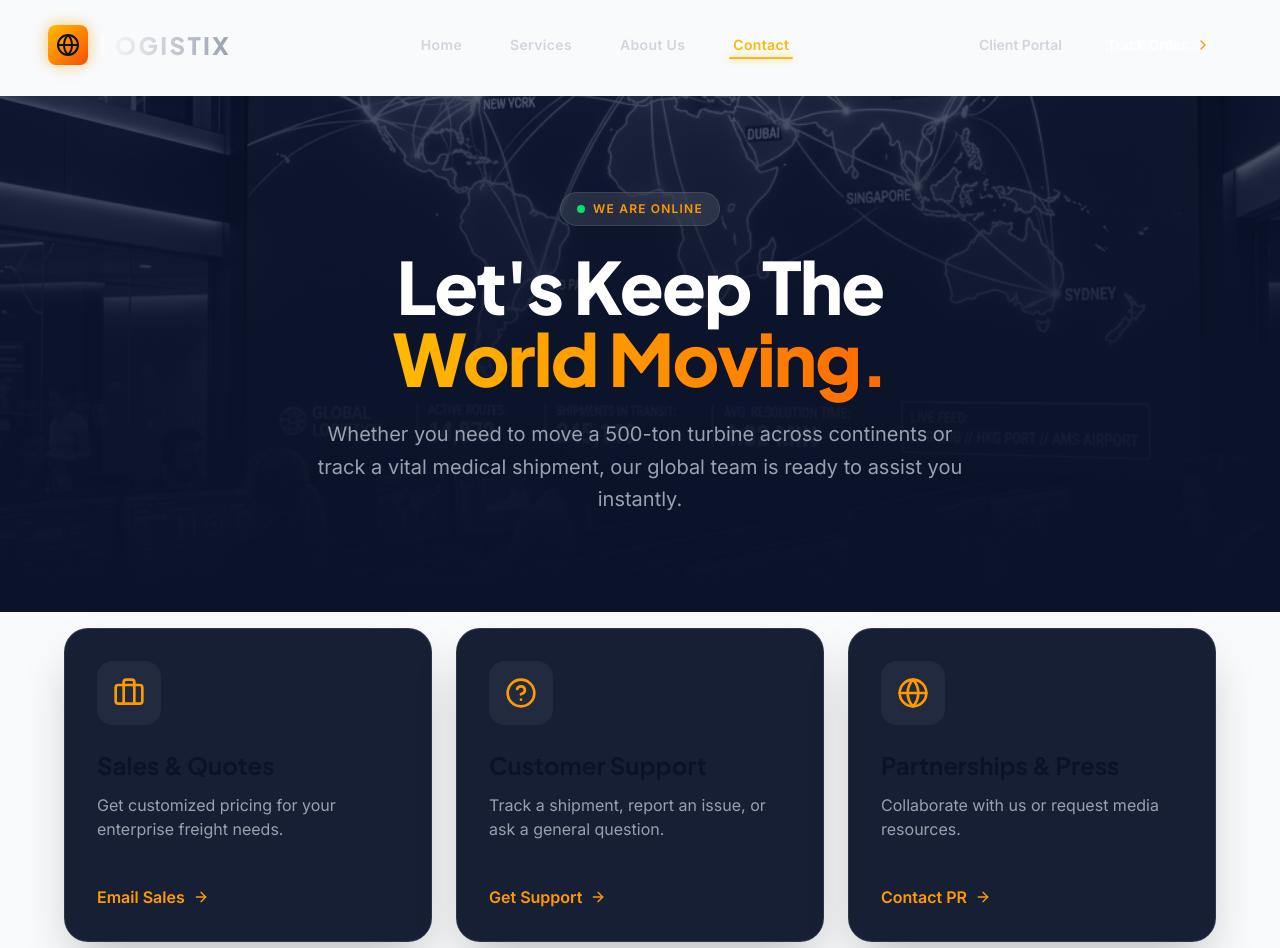
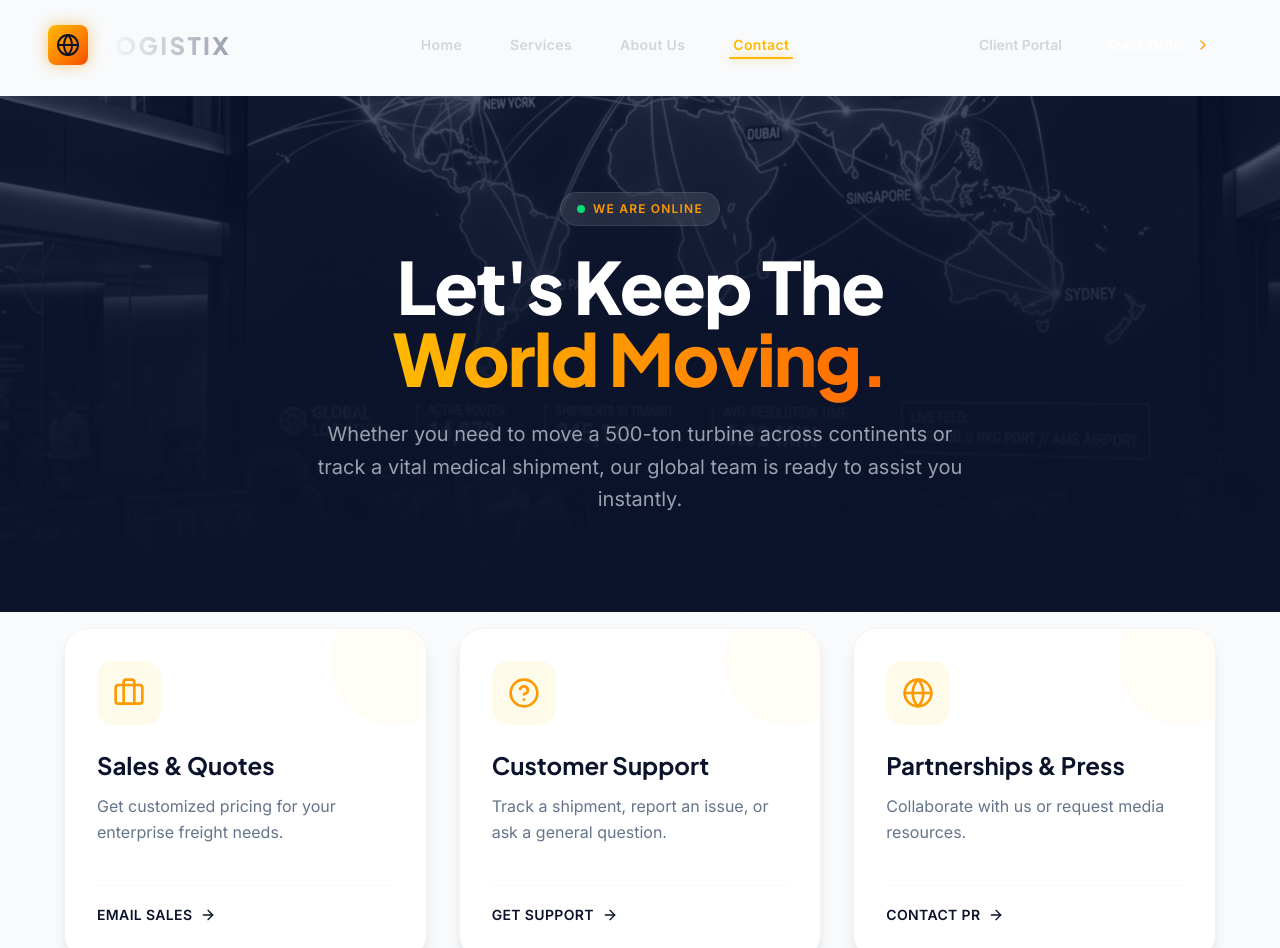
Before and after one commit to masterlearn22/Logistix, a React (Vite) app: page /contact in a window 1280 px wide. Shown: the top 948 px of the page. Built offline with nearby package versions, Linux system fonts and the light colour scheme.

Commit message:
style: Redesign department cards in Contact Us to be bright, minimalist, and modern

```diff
--- a/src/pages/Contact.tsx
+++ b/src/pages/Contact.tsx
@@ -108,23 +108,29 @@ export const Contact: React.FC = () => {
       {/* Smart Department Routing */}
       <section className="py-20 px-6 relative z-20 -mt-16">
         <div className="container mx-auto max-w-6xl">
-          <div className="grid grid-cols-1 md:grid-cols-3 gap-6">
+          <div className="grid grid-cols-1 md:grid-cols-3 gap-6 md:gap-8">
             {departments.map((dept, index) => (
               <motion.div
                 key={index}
                 initial={{ opacity: 0, y: 20 }}
                 animate={{ opacity: 1, y: 0 }}
                 transition={{ duration: 0.6, delay: index * 0.1 }}
-                className="bg-brand-dark/95 backdrop-blur-xl border border-white/10 rounded-3xl p-8 hover:border-amber-500/50 transition-colors group text-white shadow-2xl"
+                className="bg-white rounded-3xl p-8 hover:shadow-2xl hover:-translate-y-2 transition-all duration-500 group shadow-lg border border-gray-100 flex flex-col relative overflow-hidden"
               >
-                <div className="bg-white/5 p-4 rounded-2xl w-fit mb-6 group-hover:bg-amber-500/10 transition-colors">
+                {/* Decorative subtle background element */}
+                <div className="absolute -right-8 -top-8 w-32 h-32 bg-amber-50 rounded-full opacity-50 group-hover:scale-150 transition-transform duration-700 pointer-events-none"></div>
+
+                <div className="bg-amber-50 p-4 rounded-2xl w-fit mb-6 group-hover:bg-amber-100 transition-colors relative z-10">
                   {dept.icon}
                 </div>
-                <h3 className="text-2xl font-heading font-bold mb-3">{dept.title}</h3>
-                <p className="text-gray-400 mb-8 min-h-[60px]">{dept.desc}</p>
-                <a href={`mailto:${dept.email}`} className="inline-flex items-center text-amber-500 font-bold hover:text-amber-400 transition-colors group/link">
-                  {dept.action} <ArrowRight className="w-4 h-4 ml-2 group-hover/link:translate-x-1 transition-transform" />
-                </a>
+                <h3 className="text-2xl font-heading font-bold text-brand-dark mb-3 relative z-10">{dept.title}</h3>
+                <p className="text-brand-muted mb-8 min-h-[60px] leading-relaxed relative z-10">{dept.desc}</p>
+
+                <div className="mt-auto pt-4 border-t border-gray-50 relative z-10">
+                  <a href={`mailto:${dept.email}`} className="inline-flex items-center text-brand-dark font-bold hover:text-amber-500 transition-colors group/link text-sm uppercase tracking-wide">
+                    {dept.action} <ArrowRight className="w-4 h-4 ml-2 group-hover/link:translate-x-1 transition-transform" />
+                  </a>
+                </div>
               </motion.div>
             ))}
           </div>
```
